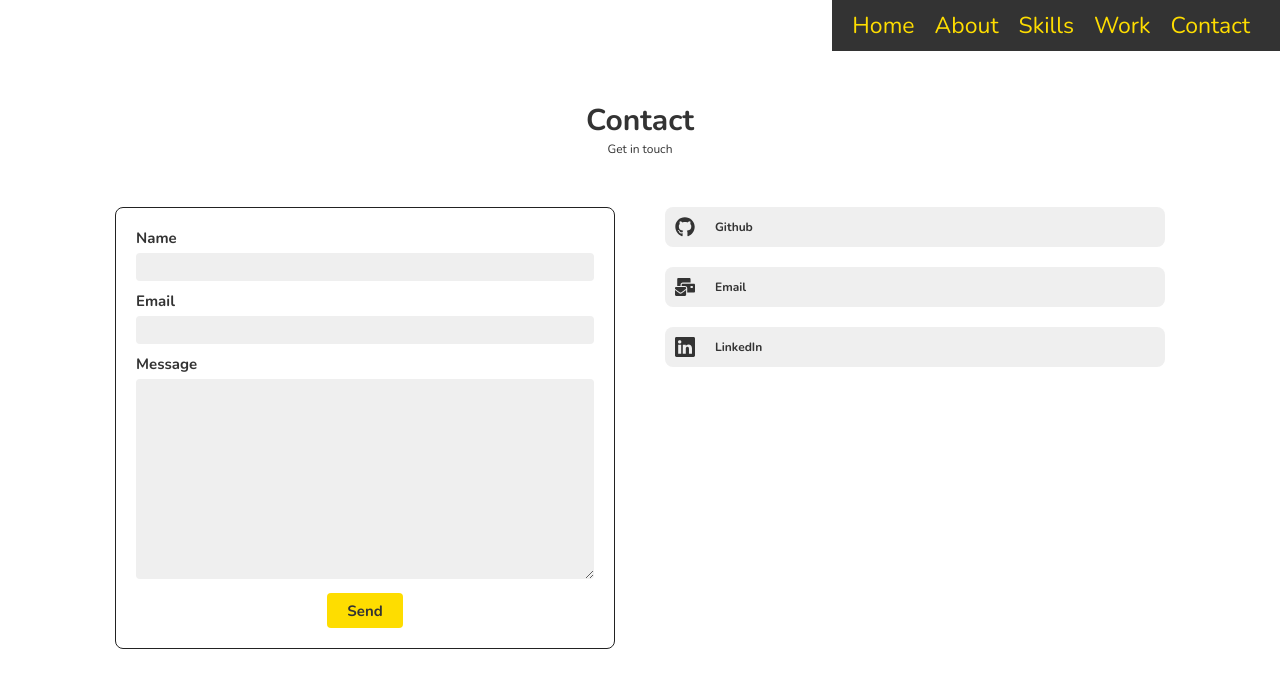
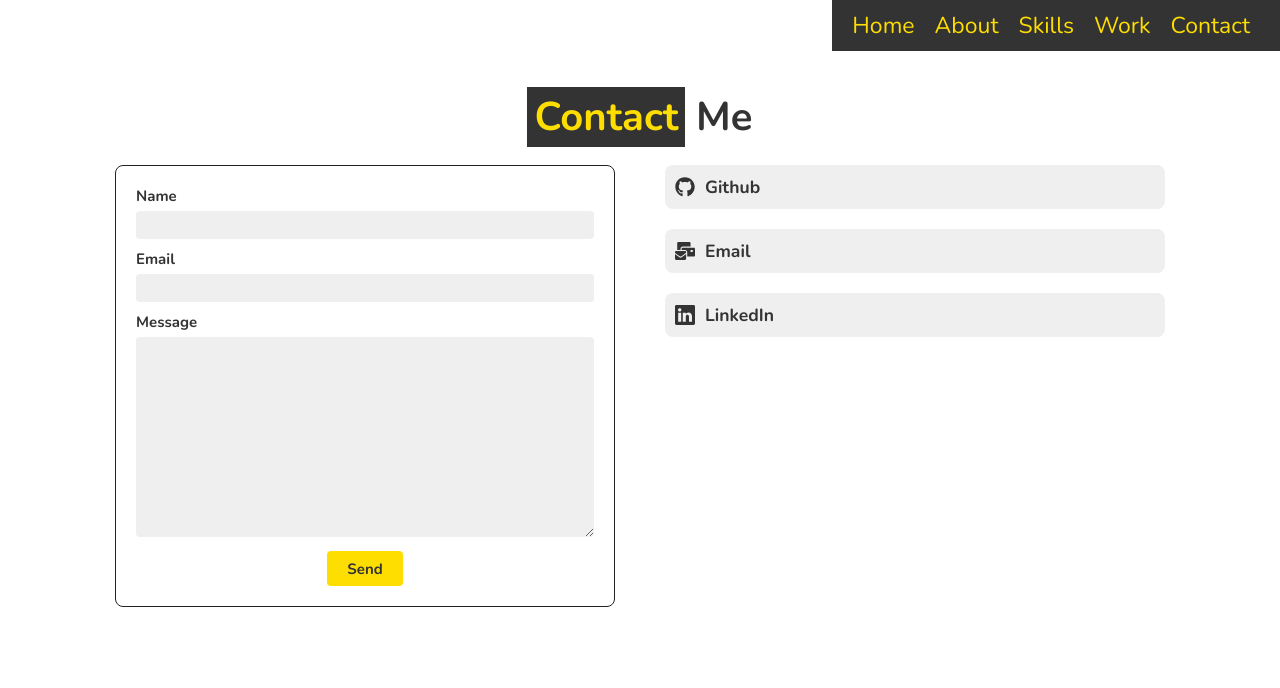
Before and after one commit to whatthefoobar/react-portfolio-2, a React (Vite) app: page /contact in a window 1280 px wide. Shown: the top 688 px of the page. Built offline with nearby package versions, Linux system fonts and the light colour scheme.

Commit message:
cleaner layout clean

```diff
--- a/src/pages/Contact2/Contact2.css
+++ b/src/pages/Contact2/Contact2.css
@@ -2,8 +2,8 @@
   --offwhhite: #efefef;
 }
 
-.contactSection {
-  padding: 10rem 0;
+.contact {
+  /* padding: 10rem 0; */
   text-align: center;
 }
 
@@ -12,25 +12,26 @@
   margin: 0 auto;
 }
 
-.sectionTitle {
+.section-title {
   margin-bottom: 5rem;
 }
 
-.sectionTitle h2 {
+.section-title h2 {
   font-size: 3rem;
   color: var(--dark);
 }
 
-.sectionTitle p {
+.section-title p {
   font-size: 1.2rem;
   color: var(--dark);
 }
 
-.contactSection__wrapper {
+.contact-wrapper {
   display: flex;
   gap: 5rem;
   justify-content: center;
   flex-wrap: wrap;
+  padding: 1rem 0;
 }
 
 .left,
@@ -46,18 +47,19 @@
   gap: 2rem;
 }
 
-.contact__box {
+.contact-box {
   background-color: var(--offwhhite);
   padding: 1rem;
   border-radius: 8px;
   text-align: left;
 }
-.contact__box a {
+.contact-box a {
   display: flex;
   gap: 10px;
+  font-size: 1.5rem;
 }
 
-.contact__box a {
+.contact-box a {
   display: flex;
   align-items: center;
   color: var(--dark);
--- a/src/pages/Contact2/Contact2.tsx
+++ b/src/pages/Contact2/Contact2.tsx
@@ -8,32 +8,31 @@ import { BsLinkedin } from "react-icons/bs";
 
 const Contact2: React.FC = () => {
   return (
-    <div className="contactSection">
+    <div className="contact">
+      <h1 className="heading">
+        <span>Contact</span> me
+      </h1>
       <div className="container">
-        <div className="sectionTitle">
-          <h2>Contact</h2>
-          <p>Get in touch</p>
-        </div>
-        <div className="contactSection__wrapper">
+        <div className="contact-wrapper">
           <div className="right">
             <ContactForm />
           </div>
           <div className="left">
-            <div className="contact__box">
+            <div className="contact-box">
               <a href="https://github.com/whatthefoobar">
                 <FaGithub className="contact-social" />
                 <h3>Github</h3>
               </a>
             </div>
 
-            <div className="contact__box">
+            <div className="contact-box">
               <a href="mailto:irina.mntn@gmail.com">
                 <FaMailBulk className="contact-social" />
                 <h3>Email</h3>
               </a>
             </div>
 
-            <div className="contact__box">
+            <div className="contact-box">
               <a href="https://www.linkedin.com/in/irina-munteanu-b%C3%A4ck-523a41b4/">
                 <BsLinkedin className="contact-social" />
                 <h3>LinkedIn</h3>
```
